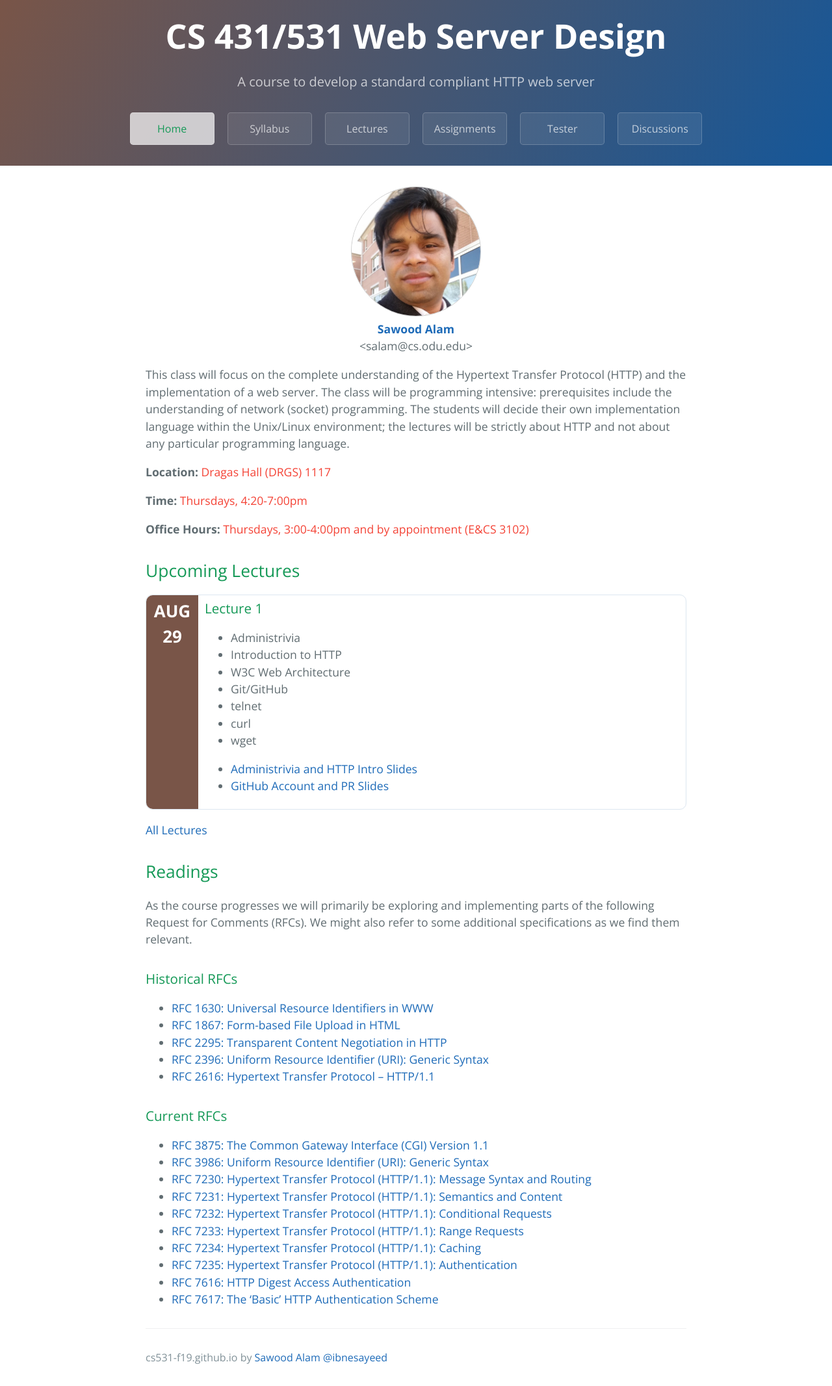
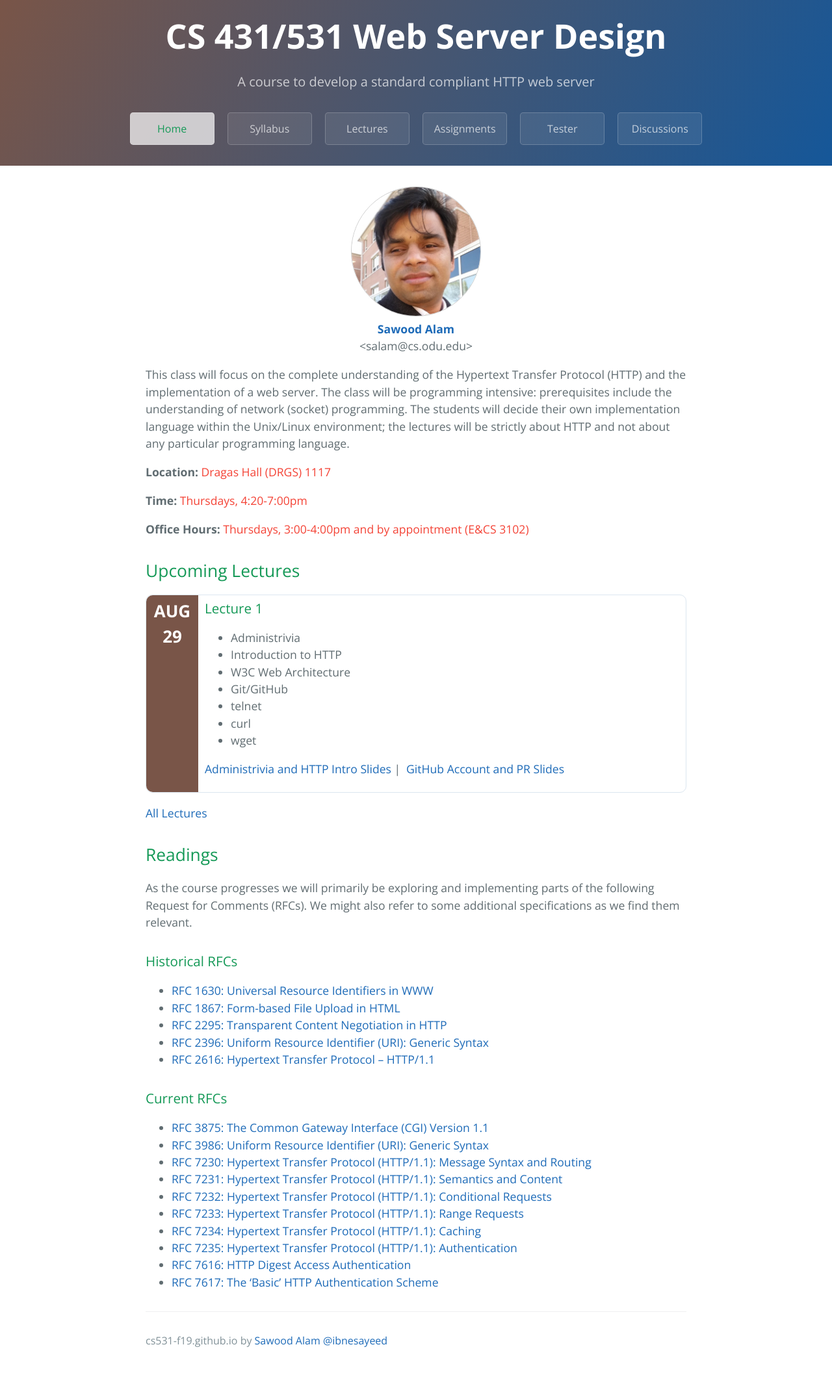
Before and after one commit to cs531-f19/cs531-f19.github.io, a Jekyll site: the page built from index.md, in a window 1280 px wide. Shown: the whole page at 65% size. Built offline with Jekyll 4.4.1, drawn with Linux system fonts in a browser that asks for light colours; the repository's description, which GitHub fills in, is left out; after the commit the page ends 2107 px from its top, so only the background shows below that.

Commit message:
Style list of links in cards inline

```diff
--- a/assets/css/style.scss
+++ b/assets/css/style.scss
@@ -62,3 +62,15 @@
   padding: 5px 10px;
   flex: 1;
 }
+
+.card ul.links {
+  list-style: none;
+  padding: 0;
+  > li {
+    display: inline;
+  }
+  > li:not(:last-child)::after {
+    content: "|";
+    margin: 0 .25em;
+  }
+}
```
